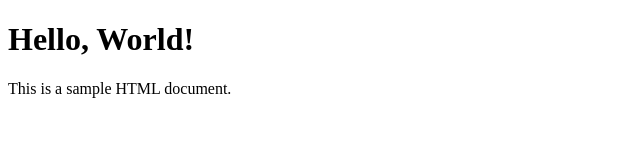
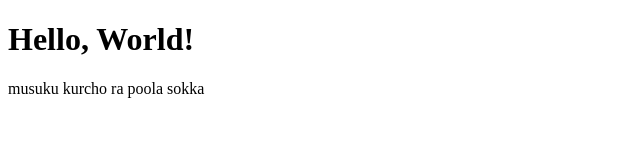
Before and after one commit to viswwaa/homework, a plain HTML site: page index.html in a window 1280 px wide. Shown: the full height of the page, 0-640 px from the left. Drawn offline with Linux system fonts and the light colour scheme.

Commit message:
Add files via upload

```diff
--- a/index.html
+++ b/index.html
@@ -7,6 +7,6 @@
 </head>
 <body>
     <h1>Hello, World!</h1>
-    <p>This is a sample HTML document.</p>
+    <p>musuku kurcho ra poola sokka</p>
 </body>
 </html>
```
